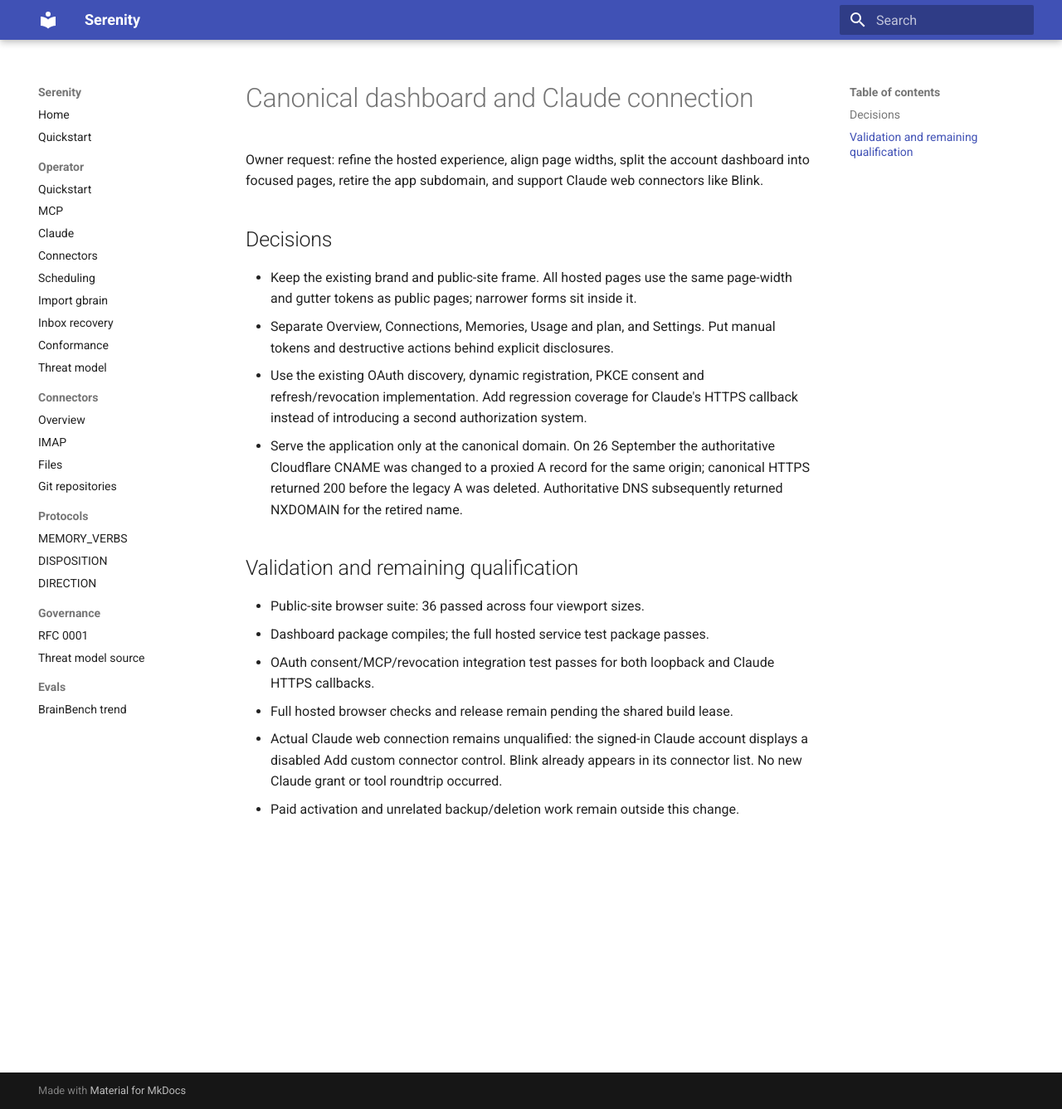
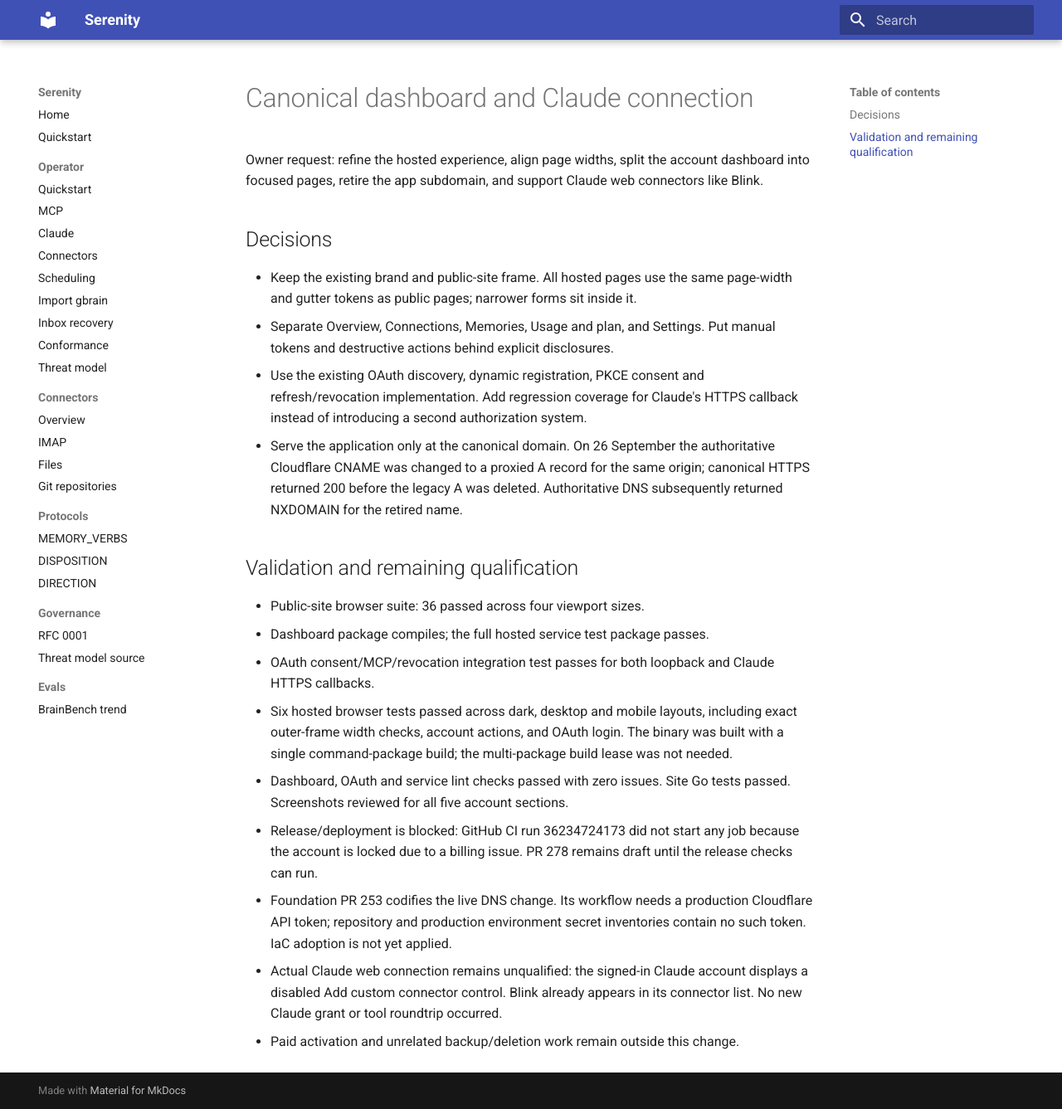
Before and after one commit to sirerun/serenity, an MkDocs documentation site: the page built from docs/plans/canonical-dashboard-2026-09-26.md, in a window 1280 px wide and 1337 px high. Shown: the whole window at 83% size. Built offline with MkDocs 1.6.1 and Material for MkDocs 9.7.7, drawn with Linux system fonts in a browser that asks for light colours.

```diff
--- a/docs/plans/canonical-dashboard-2026-09-26.md
+++ b/docs/plans/canonical-dashboard-2026-09-26.md
@@ -24,7 +24,18 @@
 - Dashboard package compiles; the full hosted service test package passes.
 - OAuth consent/MCP/revocation integration test passes for both loopback and
   Claude HTTPS callbacks.
-- Full hosted browser checks and release remain pending the shared build lease.
+- Six hosted browser tests passed across dark, desktop and mobile layouts,
+  including exact outer-frame width checks, account actions, and OAuth login.
+  The binary was built with a single command-package build; the multi-package
+  build lease was not needed.
+- Dashboard, OAuth and service lint checks passed with zero issues. Site Go
+  tests passed. Screenshots reviewed for all five account sections.
+- Release/deployment is blocked: GitHub CI run 36234724173 did not start any
+  job because the account is locked due to a billing issue. PR 278 remains
+  draft until the release checks can run.
+- Foundation PR 253 codifies the live DNS change. Its workflow needs a
+  production Cloudflare API token; repository and production environment
+  secret inventories contain no such token. IaC adoption is not yet applied.
 - Actual Claude web connection remains unqualified: the signed-in Claude
   account displays a disabled Add custom connector control. Blink already
   appears in its connector list. No new Claude grant or tool roundtrip occurred.
```
Also changed, not shown: site/assets/hosted.css, 1 other file.
